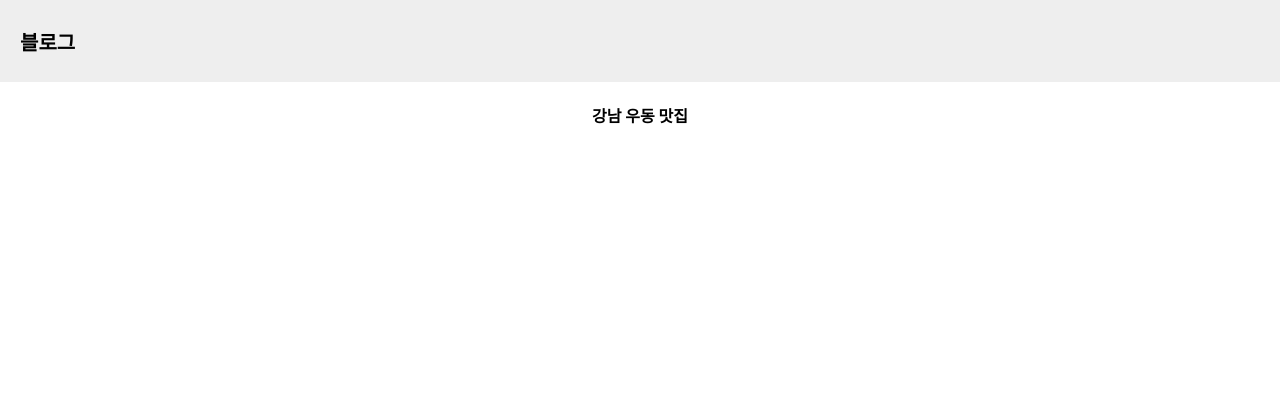
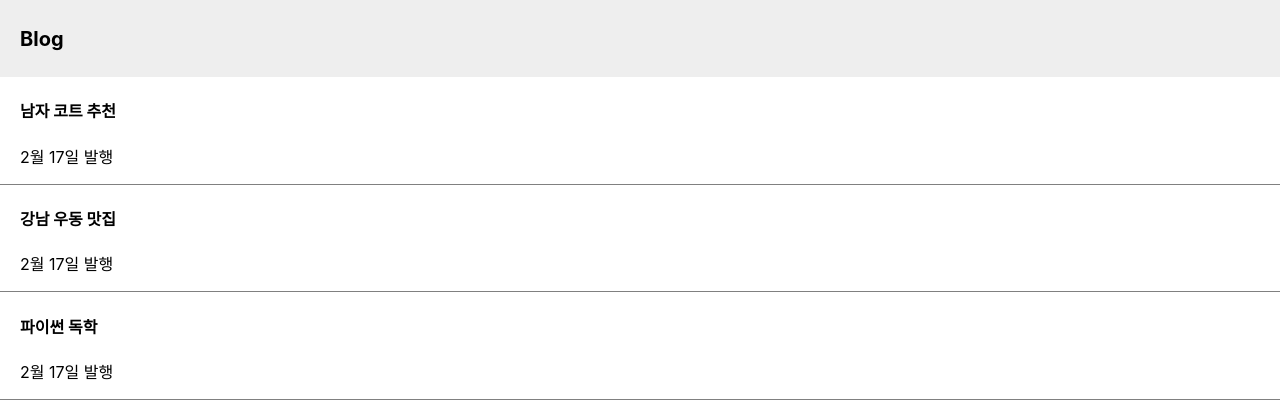
Before and after one commit to khye97/coding-apple-blog, a React (Create React App) app: page / in a window 1280 px wide. Shown: the top 418 px of the page. Built offline with nearby package versions, Linux system fonts and the light colour scheme.

Commit message:
4강 state

```diff
--- a/src/App.css
+++ b/src/App.css
@@ -1,3 +1,7 @@
+div {
+  box-sizing: border-box;
+}
+
 .App {
   text-align: center;
 }
@@ -9,3 +13,9 @@
   color: #000;
   padding-left: 20px;
 }
+
+.list {
+  padding-left: 20px;
+  text-align: left;
+  border-bottom: 1px solid gray;
+}
--- a/src/App.js
+++ b/src/App.js
@@ -1,14 +1,27 @@
+import { useState } from 'react';
 import './App.css';
 
 function App() {
-  let post = "강남 우동 맛집";
+  //let post = "강남 우동 맛집";
+  let [title, setTitle] = useState(['남자 코트 추천', '강남 우동 맛집', '파이썬 독학']);
 
   return (
     <div className="App">
       <div className='gray-nav'>
-        <h4 style={{fontSize:'20px'}}>블로그</h4>
+        <h4 style={{fontSize:'20px'}}>Blog</h4>
       </div>
-      <h4>{post}</h4>
+      <div className="list">
+        <h4>{title[0]}</h4>
+        <p>2월 17일 발행</p>
+      </div>
+      <div className="list">
+        <h4>{title[1]}</h4>
+        <p>2월 17일 발행</p>
+      </div>
+      <div className="list">
+        <h4>{title[2]}</h4>
+        <p>2월 17일 발행</p>
+      </div>
     </div>
   );
 }
```
